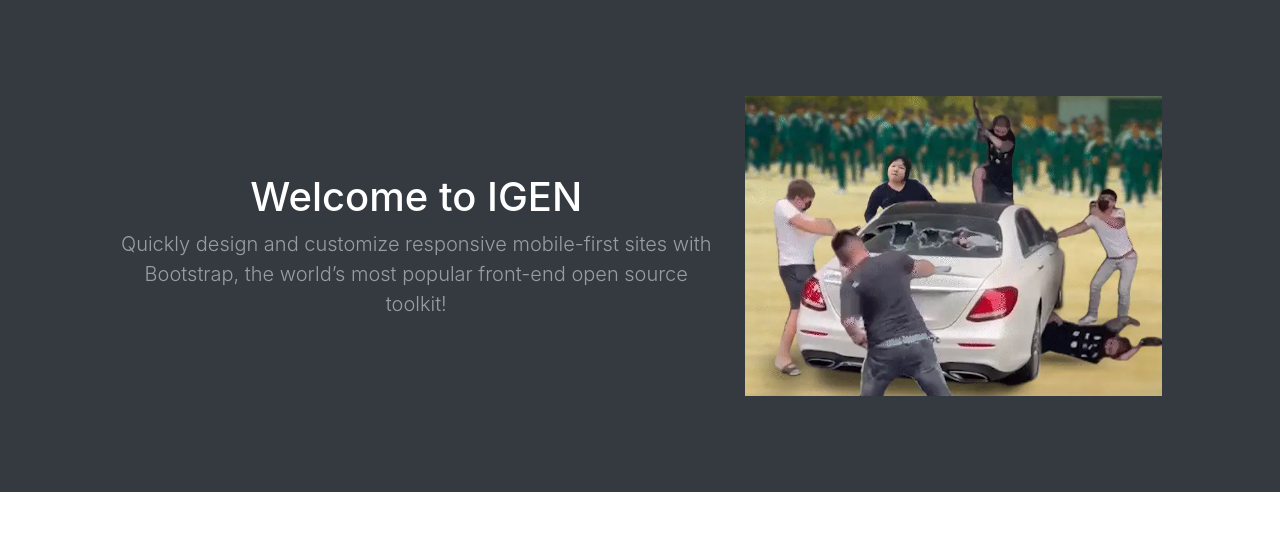
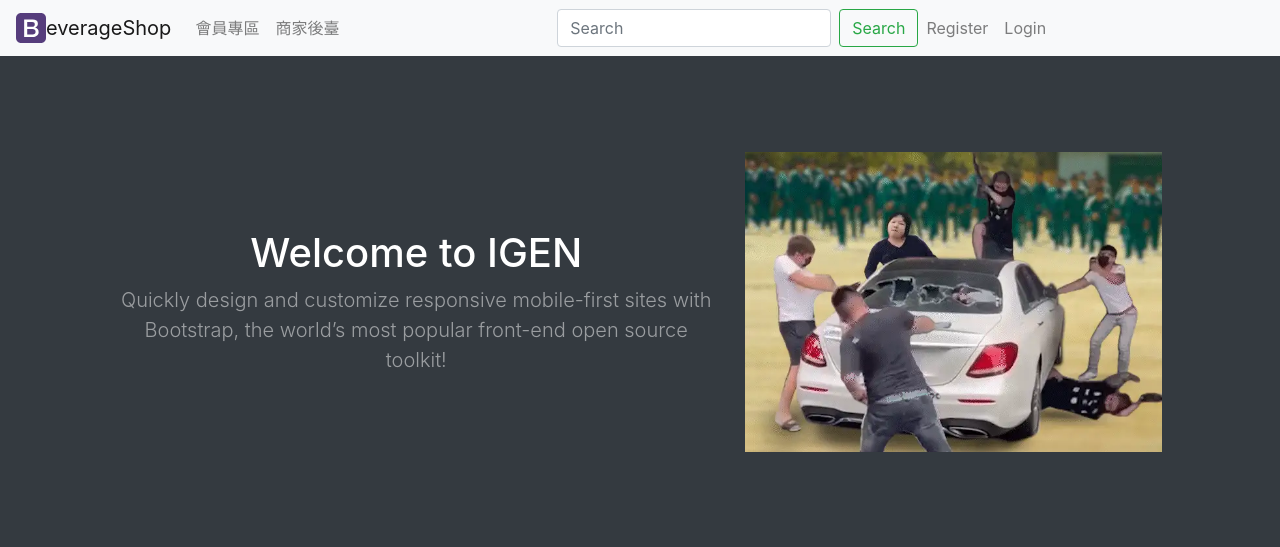
Before and after one commit to mark0613/1102_DBS_BeverageShop, a PHP site: page /home/index.php in a window 1280 px wide. Shown: the top 547 px of the page. Run offline with PHP 8.4, Linux system fonts and the light colour scheme.

Commit message:
update page

```diff
--- a/home/index.php
+++ b/home/index.php
@@ -1,3 +1,8 @@
+<?php
+
+require("../php/User.php");
+?>
+
 <!DOCTYPE html>
 <html lang="en">
 <head>
@@ -8,10 +13,48 @@
     <link rel="stylesheet" href="https://cdn.jsdelivr.net/npm/bootstrap@4.6.1/dist/css/bootstrap.min.css" integrity="sha384-zCbKRCUGaJDkqS1kPbPd7TveP5iyJE0EjAuZQTgFLD2ylzuqKfdKlfG/eSrtxUkn" crossorigin="anonymous">
     <script src="https://cdn.jsdelivr.net/npm/jquery@3.5.1/dist/jquery.slim.min.js" integrity="sha384-DfXdz2htPH0lsSSs5nCTpuj/zy4C+OGpamoFVy38MVBnE+IbbVYUew+OrCXaRkfj" crossorigin="anonymous"></script>
     <script src="https://cdn.jsdelivr.net/npm/bootstrap@4.6.1/dist/js/bootstrap.bundle.min.js" integrity="sha384-fQybjgWLrvvRgtW6bFlB7jaZrFsaBXjsOMm/tB9LTS58ONXgqbR9W8oWht/amnpF" crossorigin="anonymous"></script>
+    <script src="https://code.jquery.com/jquery-3.6.0.min.js" integrity="sha256-/xUj+3OJU5yExlq6GSYGSHk7tPXikynS7ogEvDej/m4=" crossorigin="anonymous"></script>
     <link href="../static/css/home.css" rel="stylesheet">
 </head>
 <body>
-    <!-- home page -->
+    <nav class="navbar navbar-expand-lg navbar-light bg-light">
+        <img src="../static/img/bootstrap-solid.svg" width="auto" height="30" alt="">
+        <a class="navbar-brand" href="#">everageShop</a>
+        <button class="navbar-toggler" type="button" data-toggle="collapse" data-target="#navbarSupportedContent" aria-controls="navbarSupportedContent" aria-expanded="false" aria-label="Toggle navigation">
+            <span class="navbar-toggler-icon"></span>
+        </button>
+
+        <div class="collapse navbar-collapse" id="navbarSupportedContent">
+            <ul class="navbar-nav mr-auto">
+                <li class="nav-item">
+                    <a class="nav-link" href="../member">會員專區</a>
+                </li>
+                <li class="nav-item">
+                    <a class="nav-link" href="../merchant">商家後臺</a>
+                </li>
+            </ul>
+
+            <form action="" method="get" class="form-inline my-2 my-lg-0">
+                <input class="form-control mr-sm-2" type="search" placeholder="Search" aria-label="Search">
+                <button class="btn btn-outline-success my-2 my-sm-0" type="submit">Search</button>
+            </form>
+
+            <ul class="navbar-nav mr-auto">
+                <?php if(User::check()): ?>
+                    <li class="nav-item">
+                        <a class="nav-link" href="../php/logout.php">Logout</a>
+                    </li>
+                <?php else: ?>
+                    <li class="nav-item">
+                        <a class="nav-link" href="../register">Register</a>
+                    </li>
+                    <li class="nav-item">
+                        <a class="nav-link" href="../login">Login</a>
+                    </li>
+                <?php endif; ?>
+            </ul>
+        </div>
+    </nav>
 
 
     <!--
```
Also changed, not shown: login/index.php (+0 -7 lines).
